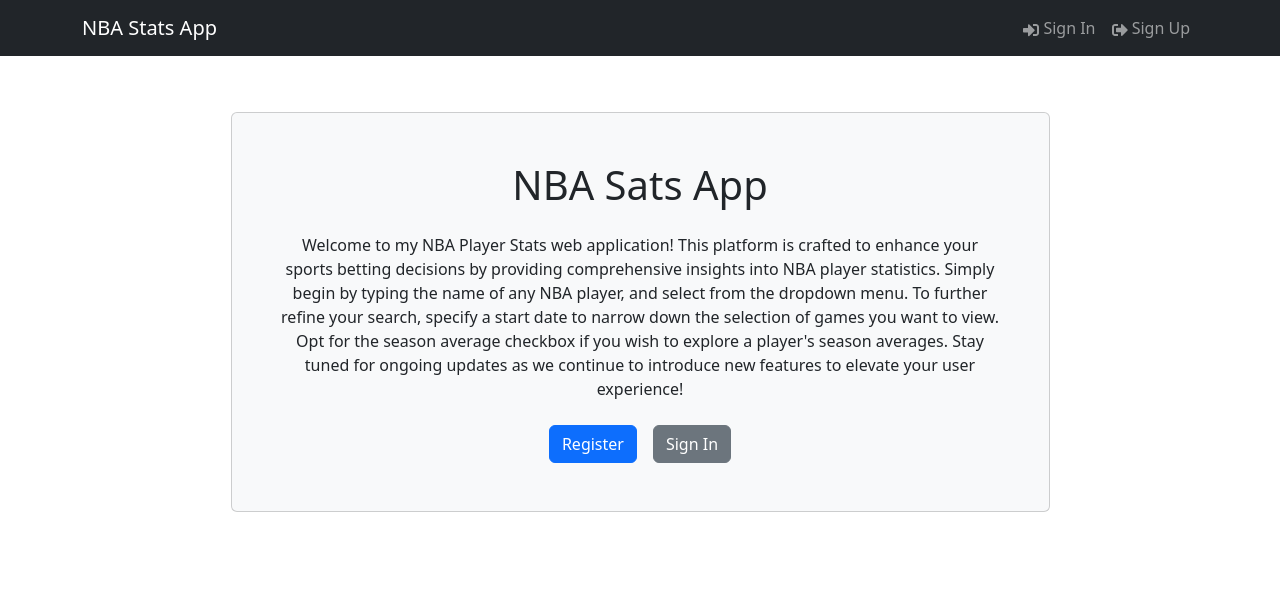
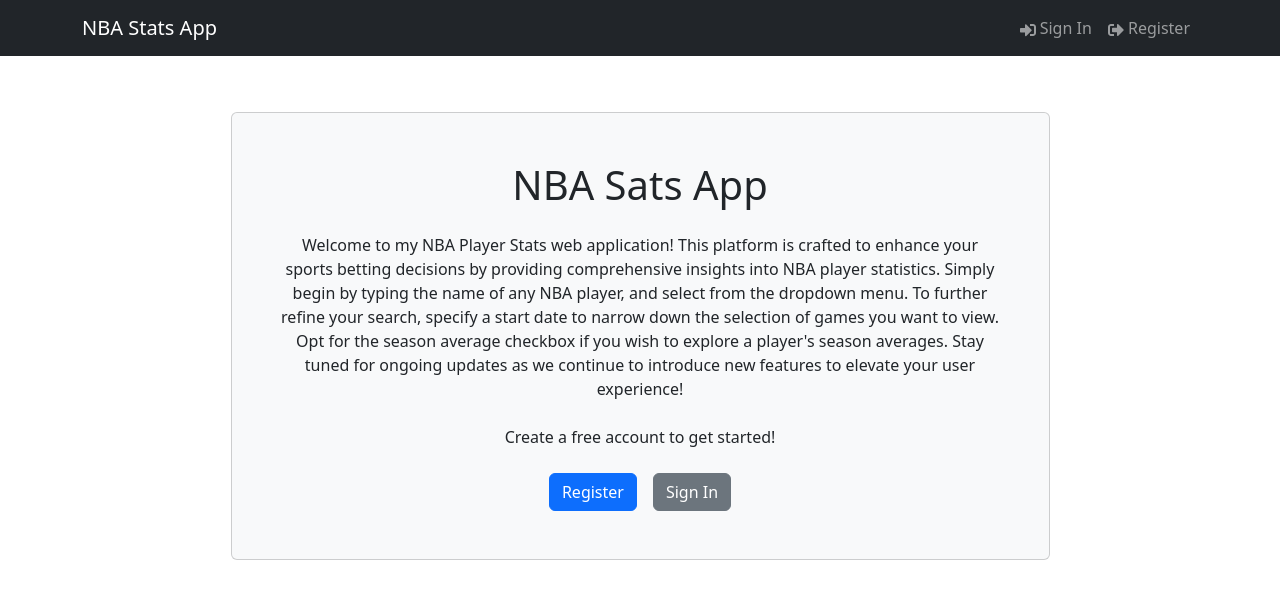
Before and after one commit to Karns11/NBA-Stats-App-V4, a React (Vite) app in the folder frontend/: page / in a window 1280 px wide. Shown: the top 598 px of the page. Built offline with nearby package versions, Linux system fonts and the light colour scheme.

Commit message:
More small improvements

```diff
--- a/frontend/src/components/Header.jsx
+++ b/frontend/src/components/Header.jsx
@@ -62,7 +62,7 @@ const Header = () => {
                   </LinkContainer>
                   <LinkContainer to="/register">
                     <Nav.Link>
-                      <FaSignOutAlt /> Sign Up
+                      <FaSignOutAlt /> Register
                     </Nav.Link>
                   </LinkContainer>
                 </>
--- a/frontend/src/components/Hero.jsx
+++ b/frontend/src/components/Hero.jsx
@@ -17,6 +17,10 @@ const Hero = () => {
             Stay tuned for ongoing updates as we continue to introduce new
             features to elevate your user experience!
           </p>
+
+          <p className="text-center mb-4">
+            Create a free account to get started!
+          </p>
           <div className="d-flex">
             <Button variant="primary" href="/register" className="me-3">
               Register
--- a/frontend/src/components/PlayerInput.jsx
+++ b/frontend/src/components/PlayerInput.jsx
@@ -31,7 +31,7 @@ function PlayerInput({ input, setInput, setStats, setPlayer }) {
           className="form-control"
           value={input}
           onChange={(e) => setInput(e.target.value)}
-          placeholder="Enter a player..."
+          placeholder="Lebron James..."
         />
         <button
           onClick={() => {
```
